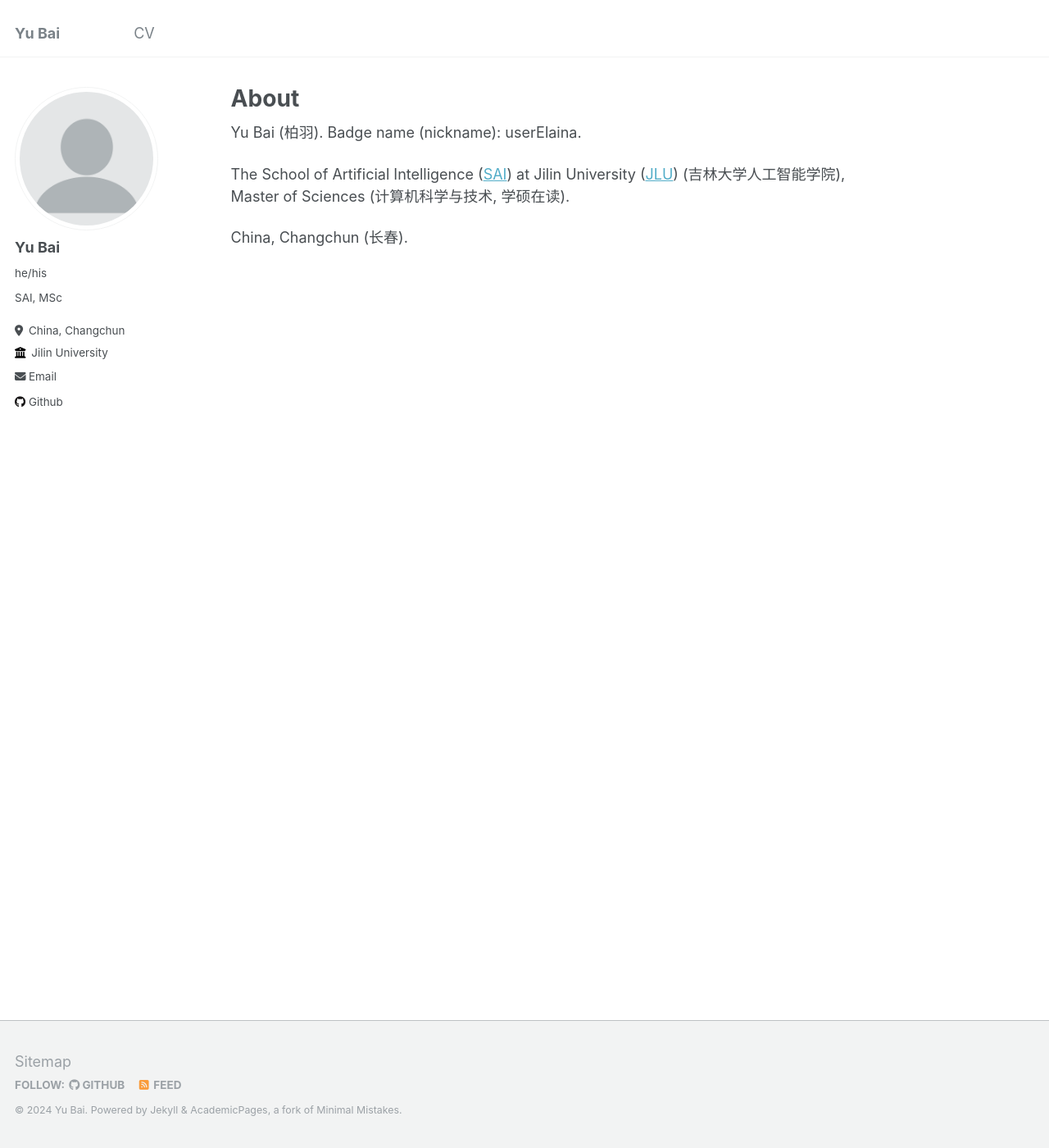
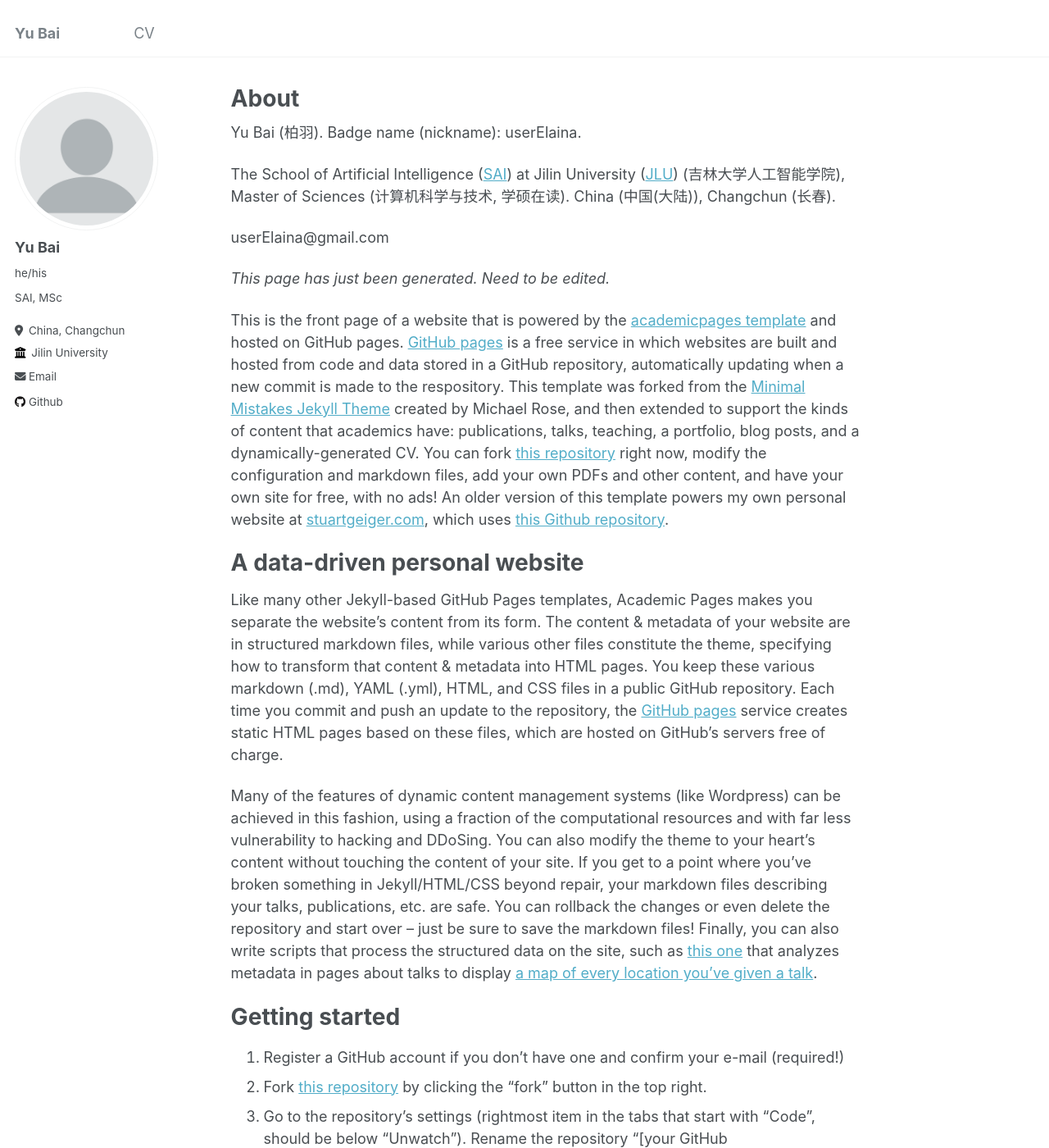
Before and after one commit to workelaina/workelaina.github.io, a Jekyll site: the page built from _pages/about.md, in a window 1280 px wide and 1400 px high. Shown: the whole window at 82% size. Built offline with Jekyll 4.4.1, drawn with Linux system fonts in a browser that asks for light colours; some of the changed text lies outside the part shown.

Commit message:
Update about.md

```diff
--- a/_pages/about.md
+++ b/_pages/about.md
@@ -9,11 +9,9 @@ redirect_from:
 
 Yu Bai (柏羽). Badge name (nickname): userElaina.
 
-The School of Artificial Intelligence ([SAI](https://sai.jlu.edu.cn/en/index.htm)) at Jilin University ([JLU](https://www.jlu.edu.cn/#)) (吉林大学人工智能学院), Master of Sciences (计算机科学与技术, 学硕在读).
+The School of Artificial Intelligence ([SAI](https://sai.jlu.edu.cn/en/index.htm)) at Jilin University ([JLU](https://www.jlu.edu.cn/#)) (吉林大学人工智能学院), Master of Sciences (计算机科学与技术, 学硕在读). China (中国(大陆)), Changchun (长春).
 
-China, Changchun (长春).
-
-<!--
+userElaina@gmail.com
 
 *This page has just been generated. Need to be edited.*
 
@@ -57,5 +55,3 @@ Example: editing a markdown file for a talk
 For more info
 ------
 More info about configuring Academic Pages can be found in [the guide](https://academicpages.github.io/markdown/). The [guides for the Minimal Mistakes theme](https://mmistakes.github.io/minimal-mistakes/docs/configuration/) (which this theme was forked from) might also be helpful.
-
--->
```
